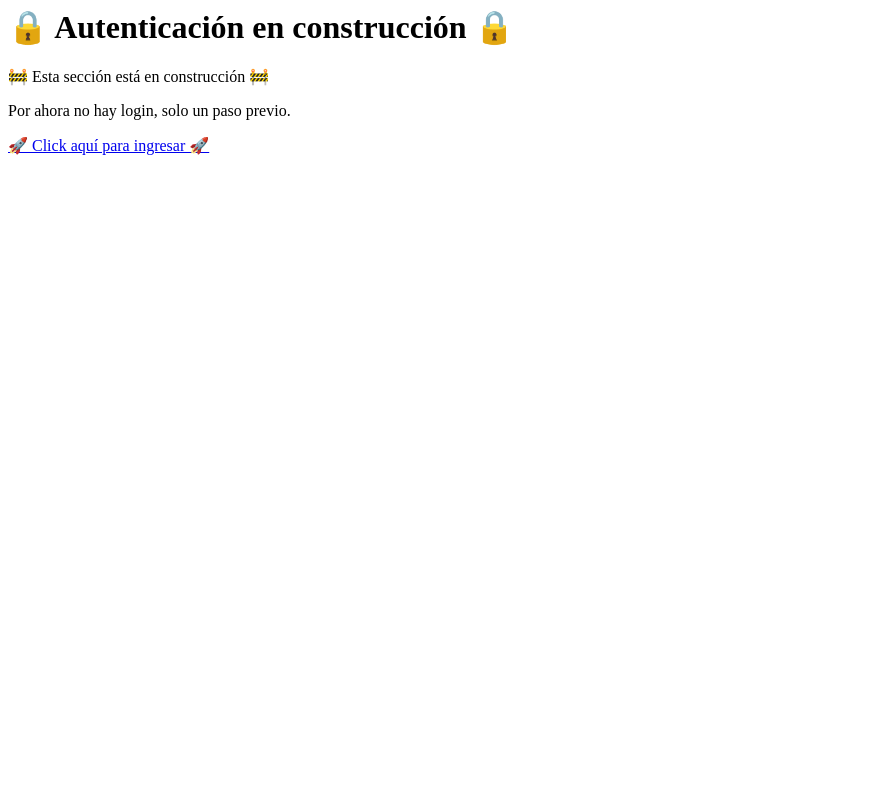
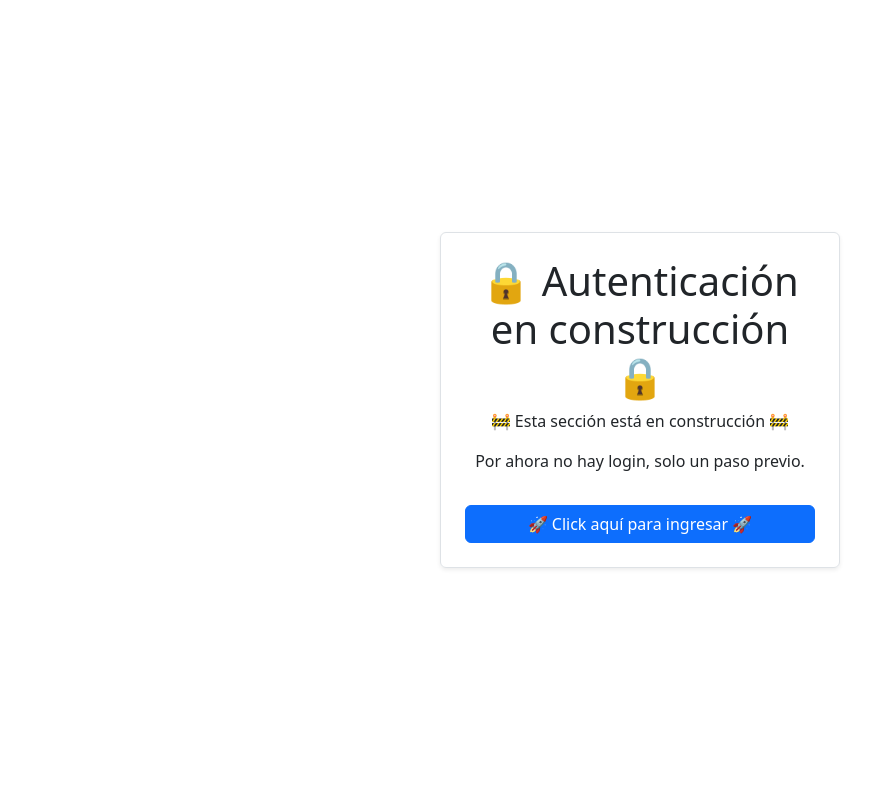
Before and after one commit to ProyectoMod7/Proyecto-final, a Flask app: page /auth in a window 1280 px wide. Shown: the whole page, without its empty margins (0-895 px from the left). Run offline with Flask 3, Linux system fonts and the light colour scheme; parts of the project's set-up code (start-up, migrations or seed data) failed here and were passed over.

Commit message:
10/12/25_Detalles Esteticos finales

```diff
--- a/routes/__init__.py
+++ b/routes/__init__.py
@@ -14,7 +14,7 @@ def register_blueprints(app):
     app.register_blueprint(maquinas_bp)
     app.register_blueprint(piezas_bp)
     app.register_blueprint(stock_bp)
-    app.register_blueprint(contacto_bp, url_prefix="/contacto")
+    app.register_blueprint(contacto_bp)
     app.register_blueprint(piezas_instaladas_bp)  # 👈 LO REGISTRAMOS
 
     # app.register_blueprint(fabricantes_bp)
--- a/templates/Contacto/Index.html
+++ b/templates/Contacto/Index.html
@@ -1,6 +1,8 @@
 {% extends "base.html" %}
+{% block title %}Contacto{% endblock %}
+
 {% block content %}
-<div class="container">
+<div class="container mt-4">
   <h3>📞 Contacto</h3>
   <p>Para consultas sobre la app:</p>
   <ul>
--- a/templates/auth/index.html
+++ b/templates/auth/index.html
@@ -1,8 +1,25 @@
-<div class="container mt-5 text-center">
+<!DOCTYPE html>
+<html lang="es">
+<head>
+    <meta charset="UTF-8">
+    <meta name="viewport" content="width=device-width, initial-scale=1.0">
+    <title>Autenticación</title>
+    <link href="https://cdn.jsdelivr.net/npm/bootstrap@5.3.2/dist/css/bootstrap.min.css" rel="stylesheet">
+    <style>
+        html, body {
+            height: 100%;
+            margin: 0;
+        }
+    </style>
+</head>
+<body class="d-flex justify-content-center align-items-center">
+    <div class="text-center p-4 border rounded shadow-sm" style="max-width: 400px; width: 100%;">
         <h1> 🔒 Autenticación en construcción 🔒 </h1>
         <p>🚧 Esta sección está en construcción 🚧</p>
         <p>Por ahora no hay login, solo un paso previo.</p>
-    <a class="btn btn-primary mt-3" href="{{ url_for('auth.unlock') }}">
+        <a class="btn btn-primary mt-3 w-100" href="{{ url_for('auth.unlock') }}">
             🚀 Click aquí para ingresar 🚀
         </a>
     </div>
+</body>
+</html>
--- a/templates/base.html
+++ b/templates/base.html
@@ -30,7 +30,7 @@
                       <a class="nav-link {% if request.path.startswith('/stock') %}active{% endif %}" href="{{ url_for('stock.index') }}">Stock</a>
                     </li>
                     <li class="nav-item">
-                      <a class="nav-link {% if request.path.startswith('/contacto') %}active{% endif %}" href="{{ url_for('contacto.contacto') }}">Contacto</a>
+                      <a class="nav-link {% if request.path.startswith('/contacto') %}active{% endif %}" href="{{ url_for('contacto.index') }}">Contacto</a>
                     </li>
                   {% endif %}
                 </ul>
```
Also changed, not shown: routes/contacto_routes.py (+8 -3 lines). Lines whose indentation alone changed are shown as unchanged.
